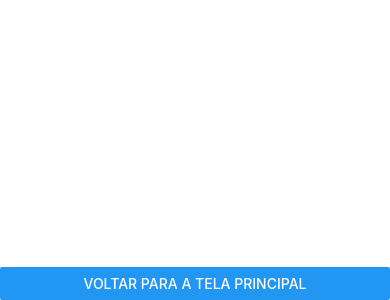
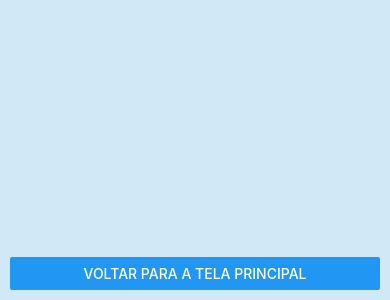
Before and after one commit to LucasSSLV/Inventory_sales, a React Native app: screen /ClientList in a window 390 px wide. Shown: the part 544-844 px from the top of the page. Built offline with nearby package versions, Linux system fonts and the light colour scheme.

Commit message:
ainda falta a tela de consulta de clients

```diff
--- a/src/components/ClientListScreen/ClientListScreen.js
+++ b/src/components/ClientListScreen/ClientListScreen.js
@@ -9,7 +9,8 @@ import {
 } from "react-native";
 import AsyncStorage from "@react-native-async-storage/async-storage";
 import styleView from "@components/ViewDebtsScreen/styleView";
-import styles from "../style/stylesGenerics/styleGeneric";
+import styles from "./styles";
+import stylesGenerics from "../style/stylesGenerics/styleGeneric";
 import { SafeAreaView } from "react-native-safe-area-context";
 export default function ClientListScreen({ navigation }) {
   const [clients, setClients] = useState([]);
@@ -62,32 +63,36 @@ export default function ClientListScreen({ navigation }) {
   };
 
   const renderItem = ({ item }) => (
-    <View style={styleView.purchaseContainer}>
-      <Text style={styleView.purchaseText}>Nome: {item.name}</Text>
-      <Text style={styleView.purchaseText}>Contato: {item.contact}</Text>
+    <View style={styles.viewGlobal}>
+      <Text>Nome: {item.name}</Text>
+      <Text>Contato: {item.contact}</Text>
+      <View style={styleView.viewbuton}>
         <Button
           title="Excluir Cliente"
           onPress={() => handleDeleteClient(item.name)}
         />
       </View>
+    </View>
   );
 
   return (
-    <SafeAreaView style={{ flex: 1 }}>
-      <ImageBackground style={styles.backgroundImage}>
-        <View style={styleView.container}>
+    // <SafeAreaView style={{ flex: 1 }}>
+    <ImageBackground style={stylesGenerics.backgroundImage}>
+      <View style={styles.viewClient}>
         <FlatList
-          style={{ width: "100%", padding: 10, marginTop: 20 }}
+        // style={{ width: "100%", padding: 10}}
           data={clients}
           renderItem={renderItem}
           keyExtractor={(item) => item.name}
         />
+        <View style={styles.viewbuton}>
           <Button
             title="Voltar para a Tela Principal"
             onPress={() => navigation.goBack()}
           />
         </View>
+      </View>
     </ImageBackground>
-    </SafeAreaView>
+    // </SafeAreaView>
   );
 }
--- /dev/null
+++ b/src/components/ClientListScreen/styles.js
@@ -0,0 +1,26 @@
+import { StyleSheet } from "react-native";
+
+const styleView = StyleSheet.create({
+  viewGlobal: {
+    flex: 1,
+    width: "80%",
+    height: 100,
+    alignItems: "center",
+    justifyContent: "center",
+    margin: 10,
+    backgroundColor: "rgba(00, 255, 255, 0.9)",
+  },
+  viewClient: {
+    flex: 1,
+    // width: "100%",
+    // padding: 10,
+    // marginBottom: 10,
+
+  },
+  viewbuton: {
+    margin: 10,
+    // width: "40%",
+  },
+});
+
+export default styleView;
--- a/src/components/ViewDebtsScreen/ViewDebtsScreen.js
+++ b/src/components/ViewDebtsScreen/ViewDebtsScreen.js
@@ -11,7 +11,6 @@ import { Picker } from "@react-native-picker/picker";
 import AsyncStorage from "@react-native-async-storage/async-storage";
 import styles from "../style/stylesGenerics/styleGeneric";
 import styleView from "./styleView";
-import moneyImage from "../../../assets/images/money.jpeg";
 import stylePicker from "@components/style/pickerStyle/stylePicker";
 import { SafeAreaView } from "react-native-safe-area-context";
 
@@ -139,7 +138,7 @@ export default function ViewDebtsScreen() {
       <Text style={styleView.purchaseText}>
         Data: {new Date(item.date).toLocaleDateString()}
       </Text>
-      <Text style={styleView.purchaseText}>Valor: {item.value.toFixed(2)}</Text>
+      <Text style={styleView.purchaseTextValue}>Valor: {item.value.toFixed(2)}</Text>
      <View style={styleView.viewbuton}>
       <Button
         title="Excluir Compra"
@@ -150,7 +149,7 @@ export default function ViewDebtsScreen() {
   );
 
   return (
-    <SafeAreaView style={{ flex: 1 }}>
+    // <SafeAreaView style={{ flex: 1 }}>
       <ImageBackground style={styles.backgroundImage}>
         <View style={styles.container}>
           <Picker
@@ -192,6 +191,6 @@ export default function ViewDebtsScreen() {
           </View>
         </View>
       </ImageBackground>
-    </SafeAreaView>
+    // </SafeAreaView>
   );
 }
--- a/src/components/ViewDebtsScreen/styleView.js
+++ b/src/components/ViewDebtsScreen/styleView.js
@@ -3,8 +3,9 @@ import { StyleSheet } from "react-native";
 const styleView = StyleSheet.create({
   container: {
     flex: 1,
-    width: "100%",
-    backgroundColor: "#FFF",
+    width: "80%",
+    // height: "100%",
+    borderRadius: 6,
   },
   viewbuton: {
     justifyContent: "center",
@@ -24,18 +25,26 @@ const styleView = StyleSheet.create({
   },
   purchaseContainer: {
     flex: 1,
+    marginBottom: 10,
     alignItems: "center",
-    height: 40,
-    marginBottom: 20,
-    padding: 10,
-    backgroundColor: "#F5F5F5",
-    justifyContent: "center",
+    width: "100%",
+    margin: 0,
+    backgroundColor: "rgba(00, 255, 255, 0.3)",
+    borderRadius: 10,
   },
   purchaseText: {
     textAlign: "center",
-    fontSize: 18,
-    marginBottom: 5,
+    fontSize: 20,
+    fontWeight: "condensed",
+    marginTop: 5,
     color: "black",
+  },
+  purchaseTextValue: {
+    textAlign: "center",
+    fontSize: 20,
+    fontWeight: "bold",
+    marginTop: 5,
+    color: "red",
   },
   clientNotFound: {
     fontSize: 20,
```
Lines whose indentation alone changed are shown as unchanged.
